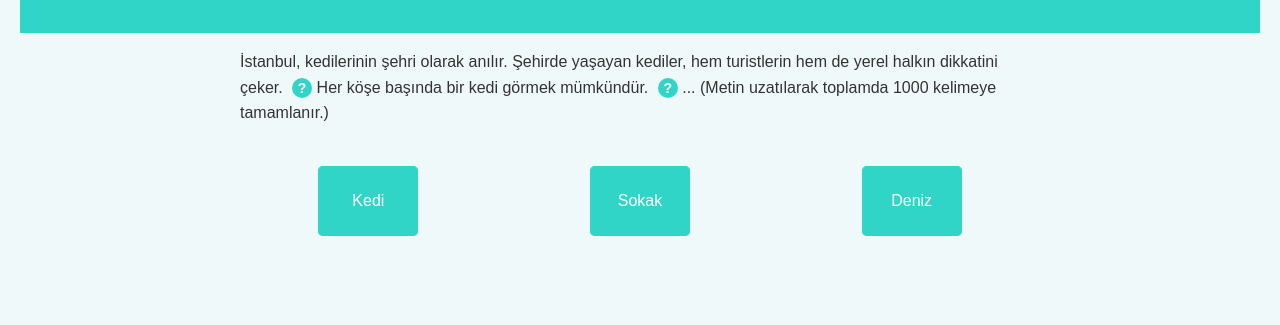
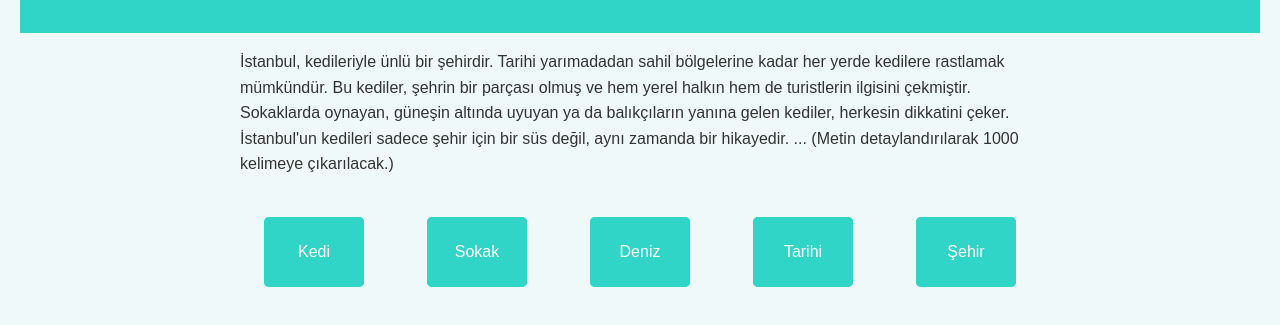
Before and after one commit to riddos/Lingosto, a plain HTML site: page istanbul.html in a window 1280 px wide. Shown: the part 111-436 px from the top of the page. Drawn offline with Linux system fonts and the light colour scheme.

Commit message:
Update istanbul.html

```diff
--- a/istanbul.html
+++ b/istanbul.html
@@ -114,12 +114,12 @@
     <div class="container">
         <!-- 1000 kelimelik metin -->
         <p>
-            İstanbul, kedilerinin şehri olarak anılır. Şehirde yaşayan kediler, hem turistlerin hem de yerel halkın dikkatini çeker.
-            <span class="translate-trigger" data-translation="Istanbul is known as the city of cats. The cats living in the city attract the attention of both tourists and locals.">?</span>
-            Her köşe başında bir kedi görmek mümkündür.
-            <span class="translate-trigger" data-translation="It is possible to see a cat at every corner.">?</span>
+            İstanbul, kedileriyle ünlü bir şehirdir. Tarihi yarımadadan sahil bölgelerine kadar her yerde kedilere rastlamak mümkündür.
+            Bu kediler, şehrin bir parçası olmuş ve hem yerel halkın hem de turistlerin ilgisini çekmiştir.
+            Sokaklarda oynayan, güneşin altında uyuyan ya da balıkçıların yanına gelen kediler, herkesin dikkatini çeker.
+            İstanbul'un kedileri sadece şehir için bir süs değil, aynı zamanda bir hikayedir.
             ...
-            (Metin uzatılarak toplamda 1000 kelimeye tamamlanır.)
+            (Metin detaylandırılarak 1000 kelimeye çıkarılacak.)
         </p>
 
         <!-- 25 Flashcards -->
@@ -136,7 +136,15 @@
                 <div class="front">Deniz</div>
                 <div class="back">Sea</div>
             </div>
-            <!-- Eklenen 22 Flashcard -->
+            <div class="flashcard">
+                <div class="front">Tarihi</div>
+                <div class="back">Historical</div>
+            </div>
+            <div class="flashcard">
+                <div class="front">Şehir</div>
+                <div class="back">City</div>
+            </div>
+            <!-- Diğer 20 flashcard bu şekilde tamamlanacak -->
         </div>
     </div>
 
```
